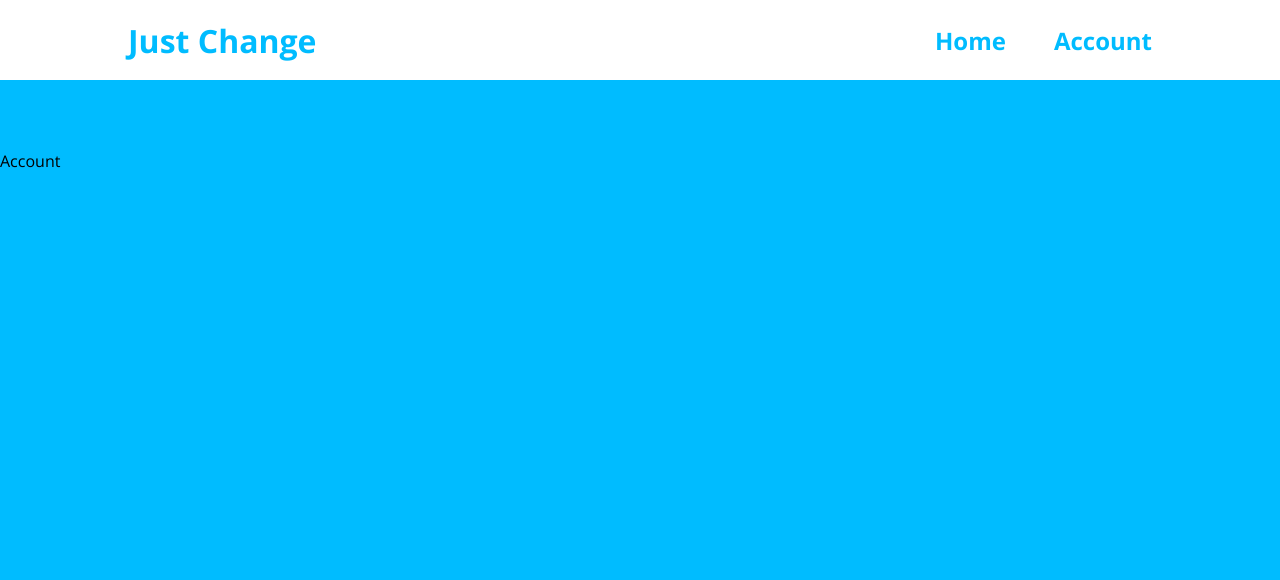
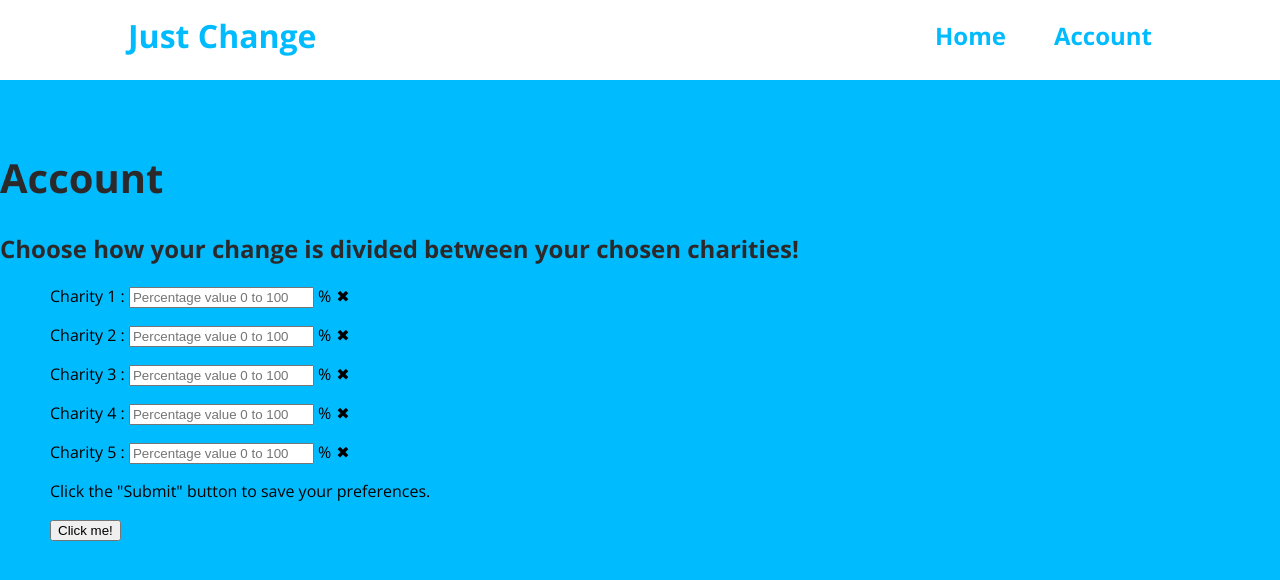
Before and after one commit to Minnehack-2023-JustChange/Just-Change-Website, a React (Create React App) app: page /account in a window 1280 px wide. Shown: the top 580 px of the page. Built offline with nearby package versions, Linux system fonts and the light colour scheme.

Commit message:
changed account page

```diff
--- /dev/null
+++ b/src/pages/account-page/Button.js
@@ -0,0 +1,16 @@
+import React from 'react';
+
+function Button() {
+
+  function sayHello() {
+    alert('Hello!');
+  }
+
+  return (
+    <button onClick={sayHello}>
+      Click me!
+    </button>
+  );
+}
+
+export default Button;
--- a/src/pages/account-page/account.js
+++ b/src/pages/account-page/account.js
@@ -1,7 +1,37 @@
+import { Link } from "react-router-dom";
+import classes from "./account.module.css";
+import Button from "./Button";
+
 function AccountPage() {
-    return (
-      <div>Account</div>
+    return (<div>
+      <h1>Account</h1>
+        <h2>Choose how your change is divided between your chosen charities!</h2>
+
+          <div className={classes.inputbox}>
+
+            Charity 1 : <input type="text" id="Charity1" name="name" placeholder = "Percentage value 0 to 100" pattern="[0-9]{0,3}" required maxlength="3"></input> % <span></span>
+            <p></p>
+            Charity 2 : <input type="text" id="Charity2" name="name" placeholder = "Percentage value 0 to 100" pattern="[0-9]{0,3}" required maxlength="3"></input> % <span></span>
+            <p></p>
+            Charity 3 : <input type="text" id="Charity3" name="name" placeholder = "Percentage value 0 to 100" pattern="[0-9]{0,3}" required maxlength="3"></input> % <span></span>
+            <p></p>
+            Charity 4 : <input type="text" id="Charity4" name="name" placeholder = "Percentage value 0 to 100" pattern="[0-9]{0,3}" required maxlength="3"></input> % <span></span>
+            <p></p>
+            Charity 5 : <input type="text" id="Charity5" name="name" placeholder = "Percentage value 0 to 100" pattern="[0-9]{0,3}" required maxlength="3"></input> % <span></span>
+
+            <p>Click the "Submit" button to save your preferences.</p>
+              <div>
+                <Button>Submit</Button>
+              </div>
+
+
+
+          </div>
+        </div>
+
     );
+
+
 }
 
 export default AccountPage;
--- /dev/null
+++ b/src/pages/account-page/account.module.css
@@ -0,0 +1,85 @@
+.header {
+    position: fixed;
+    top: 0px;
+
+    width: 100%;
+    height: 5rem;
+    display: flex;
+    align-items: center;
+    justify-content: space-between;
+    background-color: #ffffff;
+    padding: 0 10%;
+  }
+
+  .logo {
+    font-size: 2rem;
+    color: #00BCFF;
+    font-weight: bold;
+  }
+
+  .tabHeader{
+    font-size: 1.5rem;
+    color: #00BCFF;
+    font-weight: bold;
+  }
+  .header ul {
+    list-style: none;
+    margin: 0;
+    padding: 0;
+    display: flex;
+    align-items: baseline;
+  }
+
+  .header li {
+    margin-left: 3rem;
+  }
+
+  .header a {
+    text-decoration: none;
+    font-size: 1.5rem;
+    color: #ffffff;
+  }
+
+  .header a:hover,
+  .header a:active,
+  .header a.active {
+    color: white;
+  }
+
+  .badge {
+    background-color: #cc2062;
+    color: white;
+    border-radius: 12px;
+    padding: 0 1rem;
+    margin-left: 0.5rem;
+  }
+
+  .header li:hover {
+    font-weight: bold;
+  }
+
+  .inputbox {
+    margin-left: 50px;
+  }
+
+
+div {
+    margin-bottom: 10px;
+    position: relative;
+    }
+
+input + span {
+padding-right: 30px;
+}
+
+input:invalid + span::after {
+position: absolute;
+content: "✖";
+padding-left: 5px;
+}
+
+input:valid + span::after {
+position: absolute;
+content: "✓";
+padding-left: 5px;
+}
```
Also changed, not shown: 1 other file (tests, documents, lock files or other folders).
